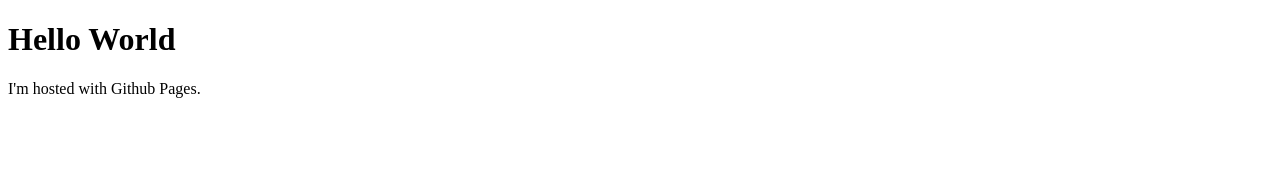
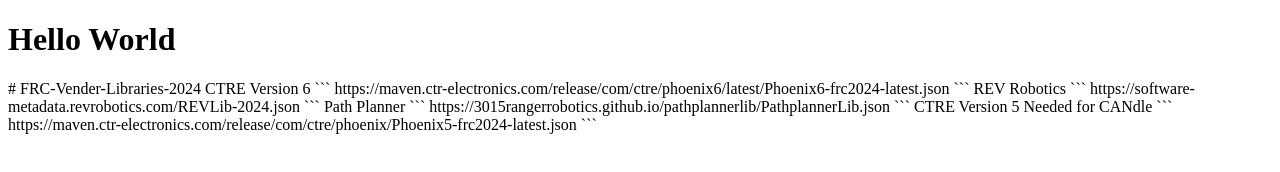
Before and after one commit to Squad1501/FRC-Vender-Libraries-2024, a plain HTML site: page index.html in a window 1280 px wide. Drawn offline with Linux system fonts and the light colour scheme.

Commit message:
Version 0.0.2

````diff
--- a/index.html
+++ b/index.html
@@ -2,6 +2,30 @@
 <html>
     <body>
         <h1>Hello World</h1>
-        <p>I'm hosted with Github Pages.</p>
+        <p># FRC-Vender-Libraries-2024
+
+            CTRE Version 6
+            ```
+            https://maven.ctr-electronics.com/release/com/ctre/phoenix6/latest/Phoenix6-frc2024-latest.json
+            ```
+
+
+            REV Robotics
+            ```
+            https://software-metadata.revrobotics.com/REVLib-2024.json
+            ```
+
+
+            Path Planner
+            ```
+            https://3015rangerrobotics.github.io/pathplannerlib/PathplannerLib.json
+            ```
+
+
+            CTRE Version 5 Needed for CANdle
+            ```
+            https://maven.ctr-electronics.com/release/com/ctre/phoenix/Phoenix5-frc2024-latest.json
+            ```
+            </p>
     </body>
 </html>
````
